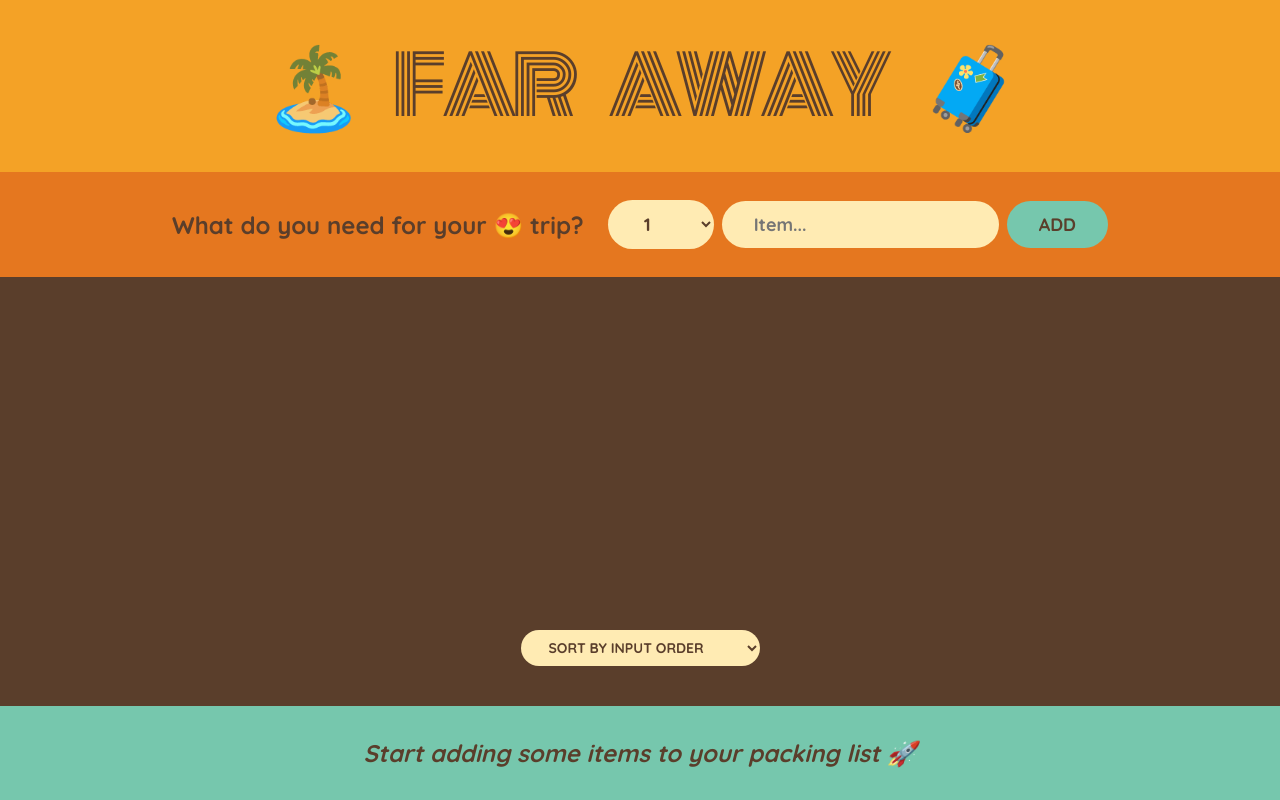
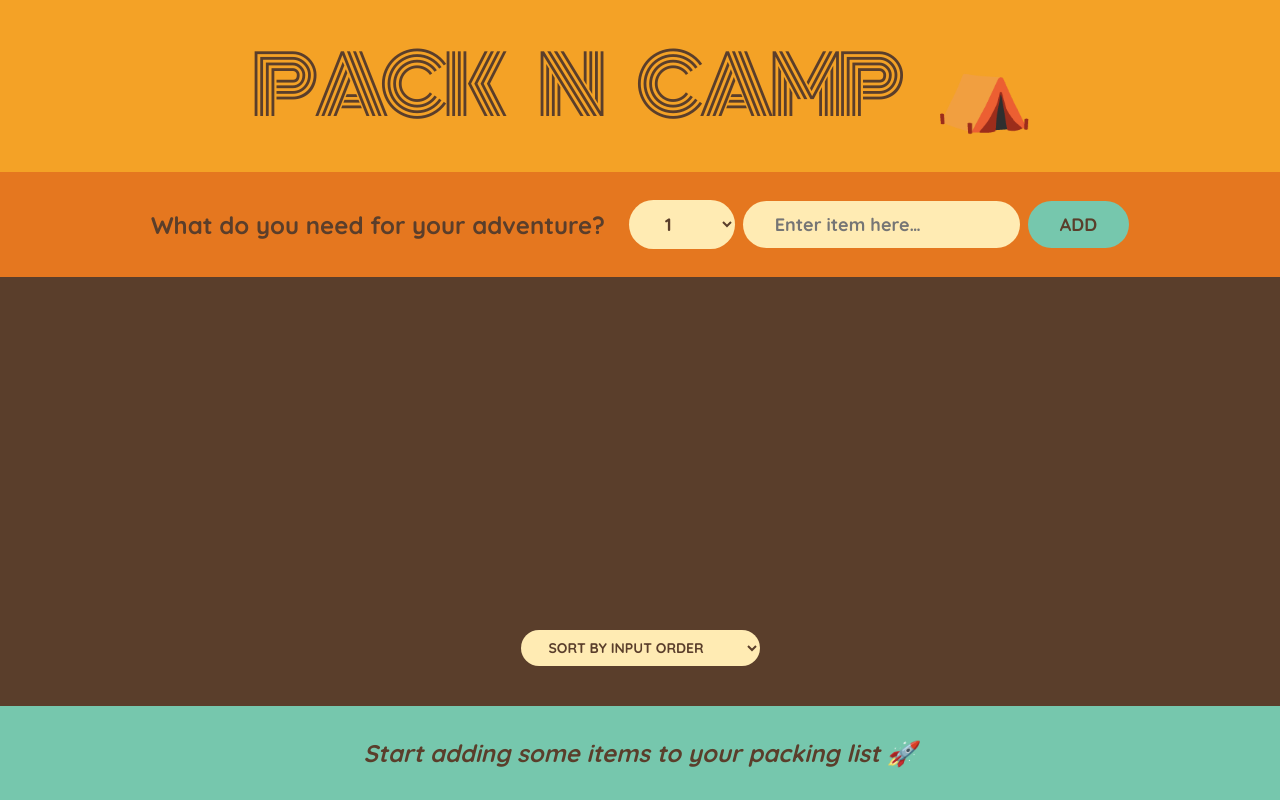
Before and after one commit to volkante/Pack-n-go, a React (Create React App) app: page / in a window 1280 px wide. Built offline with nearby package versions, Linux system fonts and the light colour scheme.

Commit message:
change content

```diff
--- a/public/index.html
+++ b/public/index.html
@@ -11,7 +11,7 @@
     />
     <link rel="apple-touch-icon" href="%PUBLIC_URL%/logo192.png" />
     <link rel="manifest" href="%PUBLIC_URL%/manifest.json" />
-    <title>Travel List App</title>
+    <title>Camp Checklist</title>
   </head>
   <body>
     <noscript>You need to enable JavaScript to run this app.</noscript>
--- a/src/components/Form.js
+++ b/src/components/Form.js
@@ -20,7 +20,7 @@ export function Form({ onAddItems }) {
 
   return (
     <form className="add-form" onSubmit={handleSubmit}>
-      <h3>What do you need for your 😍 trip?</h3>
+      <h3>What do you need for your adventure?</h3>
       <select
         value={
           quantity
@@ -48,7 +48,7 @@ export function Form({ onAddItems }) {
         )}
       </select>
       <input
-        placeholder="Item..."
+        placeholder="Enter item here…"
         value={description}
         onChange={(e) => setDescription(e.target.value)}
       ></input>
--- a/src/components/Logo.js
+++ b/src/components/Logo.js
@@ -1,3 +1,3 @@
 export function Logo() {
-  return <h1>🏝️ FAR AWAY 🧳</h1>;
+  return <h1> PACK N CAMP ⛺️ </h1>;
 }
--- a/src/components/Stats.js
+++ b/src/components/Stats.js
@@ -18,9 +18,9 @@ export function Stats({ items }) {
     <footer className="stats">
       <em>
         {percentage === 100
-          ? "You got everything! Ready to go ✈"
-          : `🧳 You have ${numItems} items on your list, and you've already packed
-          ${numPacked}(${percentage}%)`}
+          ? "You got everything! Ready to go 👍🏼"
+          : `🎒 You have ${numItems} items on your bag, and you've already packed
+          ${numPacked} (${percentage}%)`}
       </em>
     </footer>
   );
```
